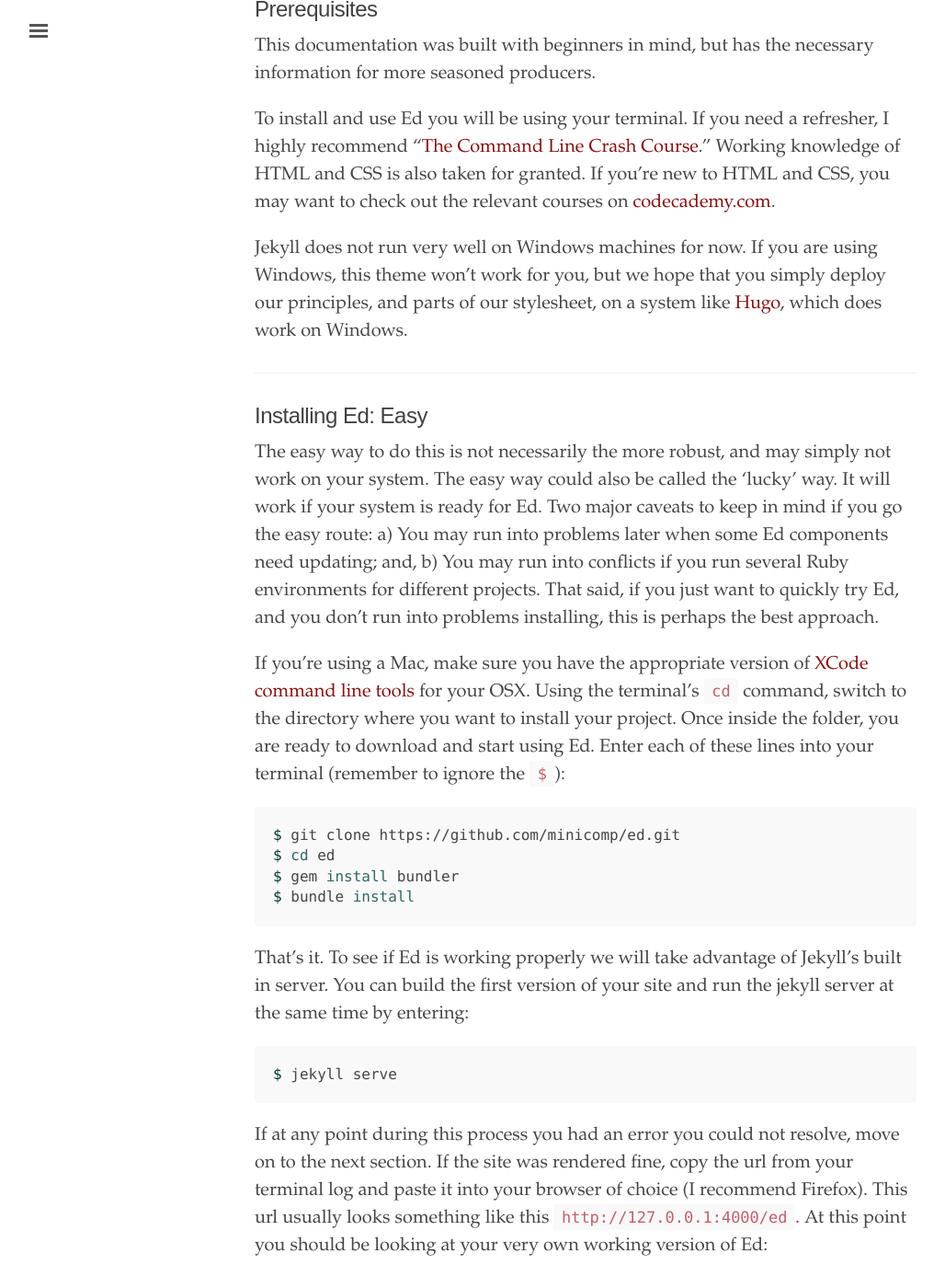
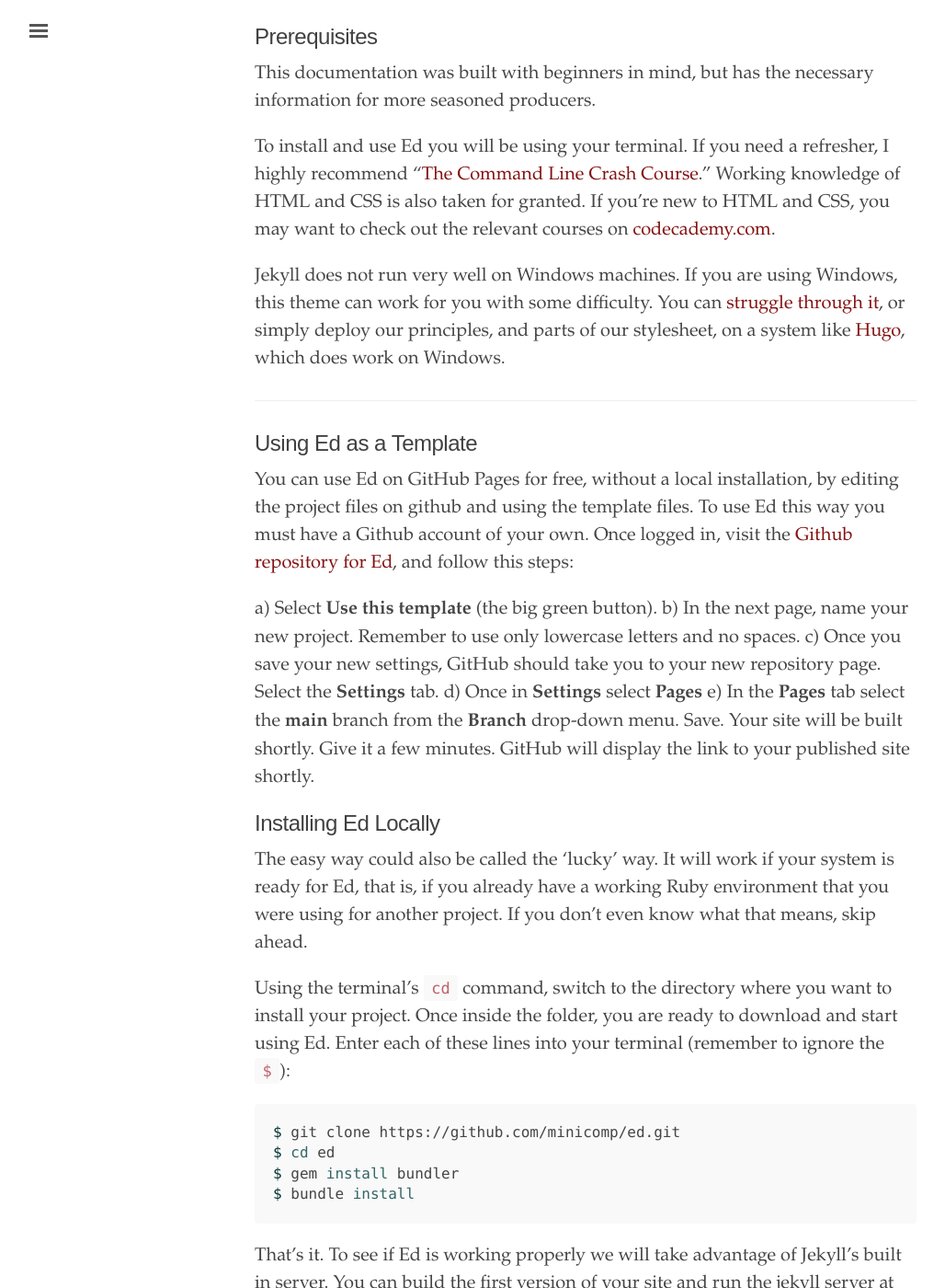
Before and after one commit to minicomp/ed, a Jekyll site: the page built from documentation.md, in a window 1280 px wide and 1400 px high, scrolled down 779 px. Shown: the whole window at 92% size, without its empty margins (3-1031 px from the left). Built offline with Jekyll 4.4.1, drawn with Linux system fonts in a browser that asks for light colours; some of the changed text lies outside the part shown.

Commit message:
updated gemspec

```diff
--- a/documentation.md
+++ b/documentation.md
@@ -16,18 +16,31 @@
 
 This documentation was built with beginners in mind, but has the necessary information for more seasoned producers.
 
-To install and use Ed you will be using your terminal. If you need a refresher, I highly recommend "[The Command Line Crash Course](https://www.computervillage.org/articles/CommandLine.pdf)." Working knowledge of HTML and CSS is also taken for granted. If you're new to HTML and CSS, you may want to check out the relevant courses on [codecademy.com](https://www.codecademy.com/learn/web).
+To install and use Ed you will be using your terminal. If you need a refresher, I highly recommend "[The Command Line Crash Course](https://www.computervillage.org/articles/CommandLine.pdf)." Working knowledge of HTML and CSS is also taken for granted. If you're new to HTML and CSS, you may want to check out the relevant courses on [codecademy.com](https://www.codecademy.com/catalog/language/html-css).
 
-Jekyll does not run very well on Windows machines for now. If you are using Windows, this theme won't work for you, but we hope that you simply deploy our principles, and parts of our stylesheet, on a system like [Hugo](https://gohugo.io/), which does work on Windows.
+Jekyll does not run very well on Windows machines. If you are using Windows, this theme can work for you with some difficulty. You can [struggle through it](https://jekyllrb.com/docs/installation/windows/), or simply deploy our principles, and parts of our stylesheet, on a system like [Hugo](https://gohugo.io/), which does work on Windows.
 
 ---
 
-## Installing Ed: Easy
+## Using Ed as a Template
 
-The easy way to do this is not necessarily the more robust, and may simply not work on your system. The easy way could also be called the 'lucky' way. It will work if your system is ready for Ed. Two major caveats to keep in mind if you go the easy route: a) You may run into problems later when some Ed components need updating; and, b) You may run into conflicts if you run several Ruby environments for different projects. That said, if you just want to quickly try Ed, and you don't run into problems installing, this is perhaps the best approach.
+You can use Ed on GitHub Pages for free, without a local installation, by editing the project files on github and using the template files. To use Ed this way you must have a Github account of your own. Once logged in, visit the [Github repository for Ed](https://github.com/minicomp/ed), and follow this steps:
+
+a) Select **Use this template** (the big green button).
+b) In the next page, name your new project. Remember to use only lowercase letters and no spaces.
+c) Once you save your new settings, GitHub should take you to your new repository page. Select the **Settings** tab.
+d) Once in **Settings** select **Pages**
+e) In the **Pages** tab select the **main** branch from the **Branch** drop-down menu. Save. Your site will be built shortly. Give it a few minutes. GitHub will display the link to your published site shortly.
 
 
-If you're using a Mac, make sure you have the appropriate version of [XCode command line tools](https://developer.apple.com/xcode/download/) for your OSX. Using the terminal's `cd` command, switch to the directory where you want to install your project. Once inside the folder, you are ready to download and start using Ed. Enter each of these lines into your terminal (remember to ignore the `$`):
+
+## Installing Ed Locally
+
+
+
+The easy way could also be called the 'lucky' way. It will work if your system is ready for Ed, that is, if you already have a working Ruby environment that you were using for another project. If you don't even know what that means, skip ahead.
+
+Using the terminal's `cd` command, switch to the directory where you want to install your project. Once inside the folder, you are ready to download and start using Ed. Enter each of these lines into your terminal (remember to ignore the `$`):
 
 ~~~ bash
 $ git clone https://github.com/minicomp/ed.git
@@ -58,9 +71,7 @@
 
 If you don't get an error, you're good to go. Using the `cd` command on your terminal, navigate to the folder where you keep your web projects. Once you're in the folder where you want Ed to live, download it from github using the following line (remember you can copy and paste):
 
-~~~ bash
-$ git clone https://github.com/minicomp/ed.git
-~~~
+
 
 At this point you should navigate inside your Ed project folder and stay there until further notice:
 
```
Also changed, not shown: ed..gemspec, 1 other file.
